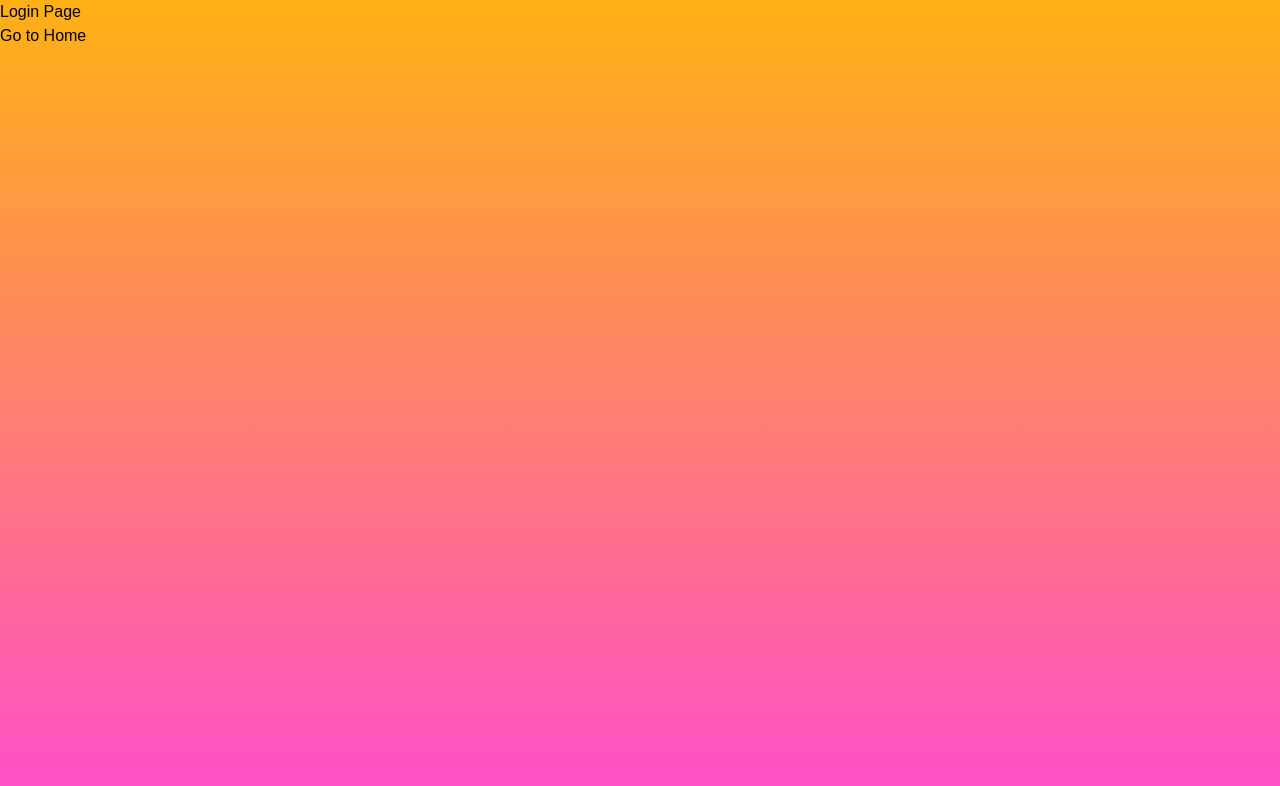
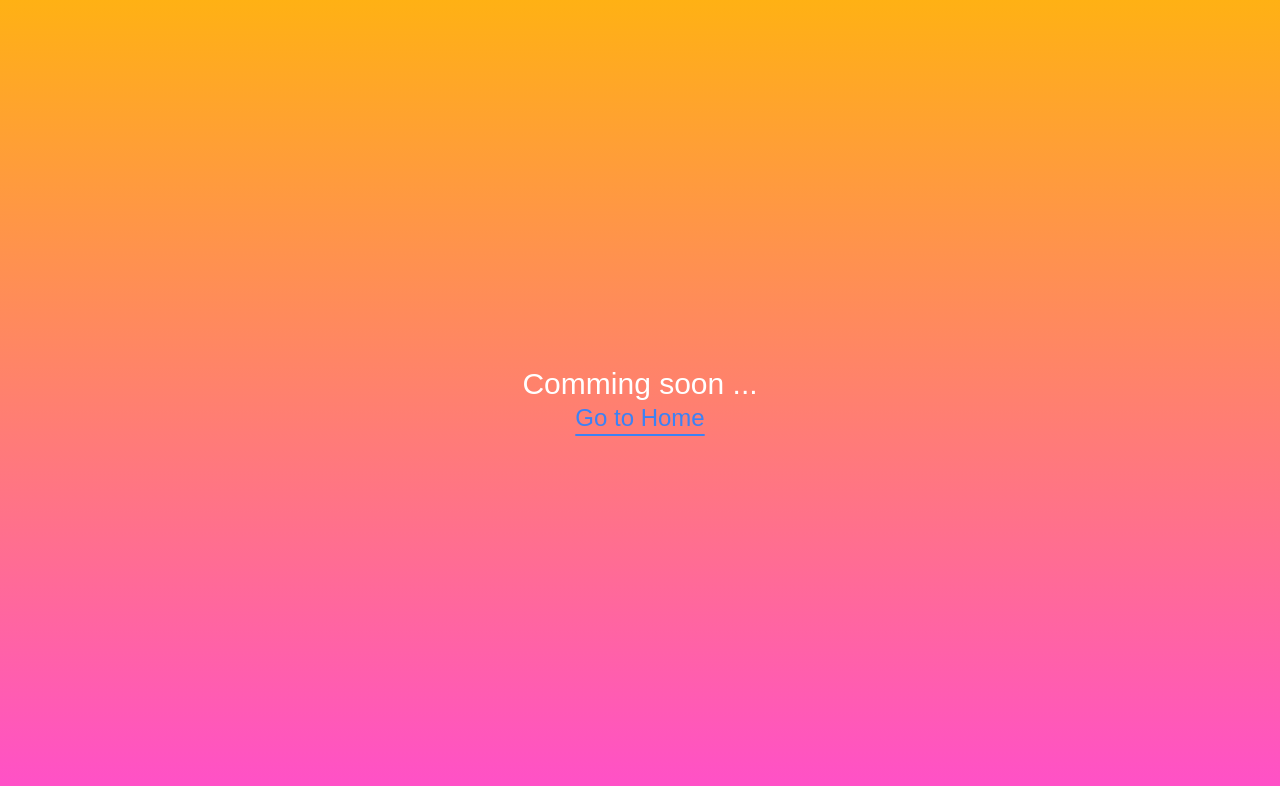
Before and after one commit to Setthasat/nextJS-IS-todolist-demo, a Next.js app: page /login in a window 1280 px wide. Shown: the top 786 px of the page. Built offline with nearby package versions, Linux system fonts and the light colour scheme; a web font is replaced by a local one.

Commit message:
ui fixed

```diff
--- a/app/login/page.jsx
+++ b/app/login/page.jsx
@@ -2,11 +2,13 @@ import Link from "next/link";
 
 export default function LoginPage() {
     return (
-        <div className="bg-gradient-to-b from-[#FFB114] to-[#FF4FCA] w-screen h-screen">
-            <h1>Login Page</h1>
-            <Link href="/">
-                <a>Go to Home</a>
-            </Link>
+        <div className="bg-gradient-to-b from-[#FFB114] to-[#FF4FCA] w-screen h-screen flex justify-center items-center">
+            <div className="h-full w-full  flex flex-col justify-center items-center">
+                <h1 className="text-white text-3xl">Comming soon ...</h1>
+                <Link href="/" className="text-blue-500 text-2xl underline underline-offset-8">
+                    Go to Home
+                </Link>
+            </div>
         </div>
     );
 }
```
